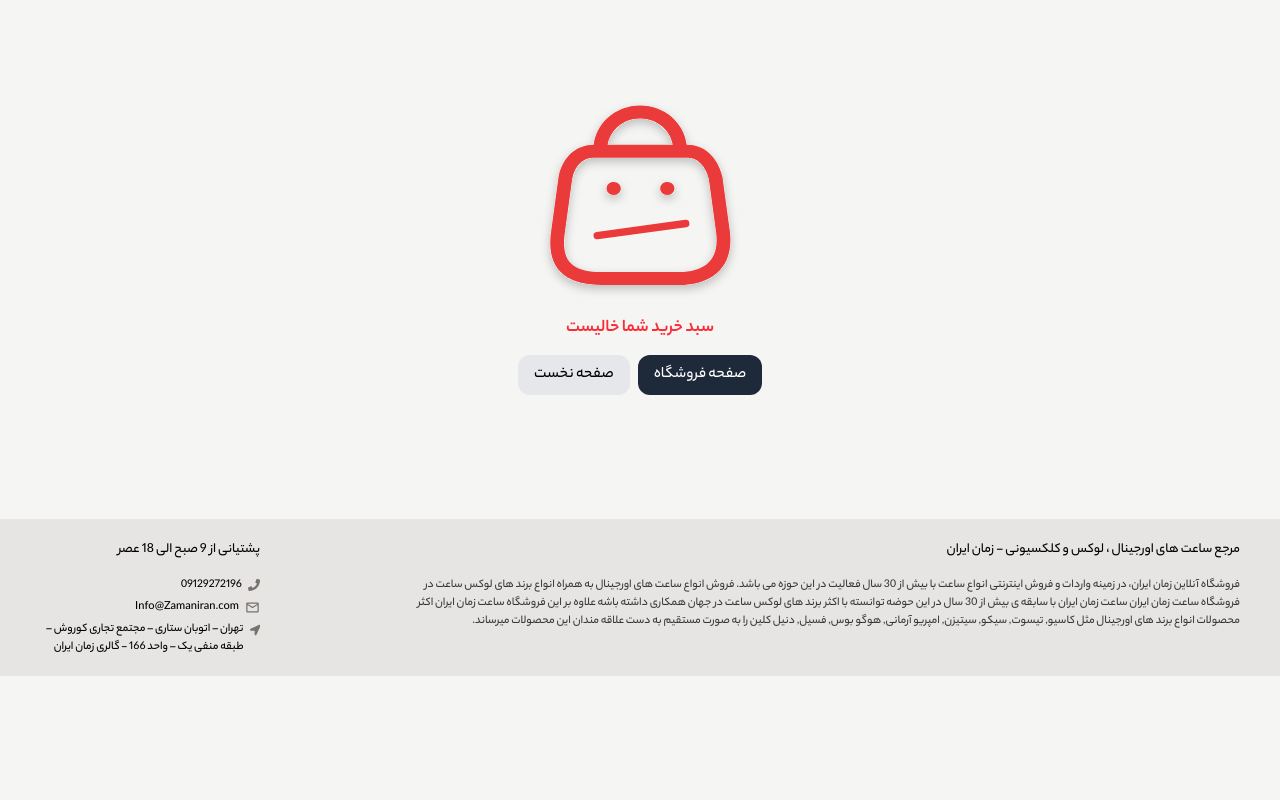
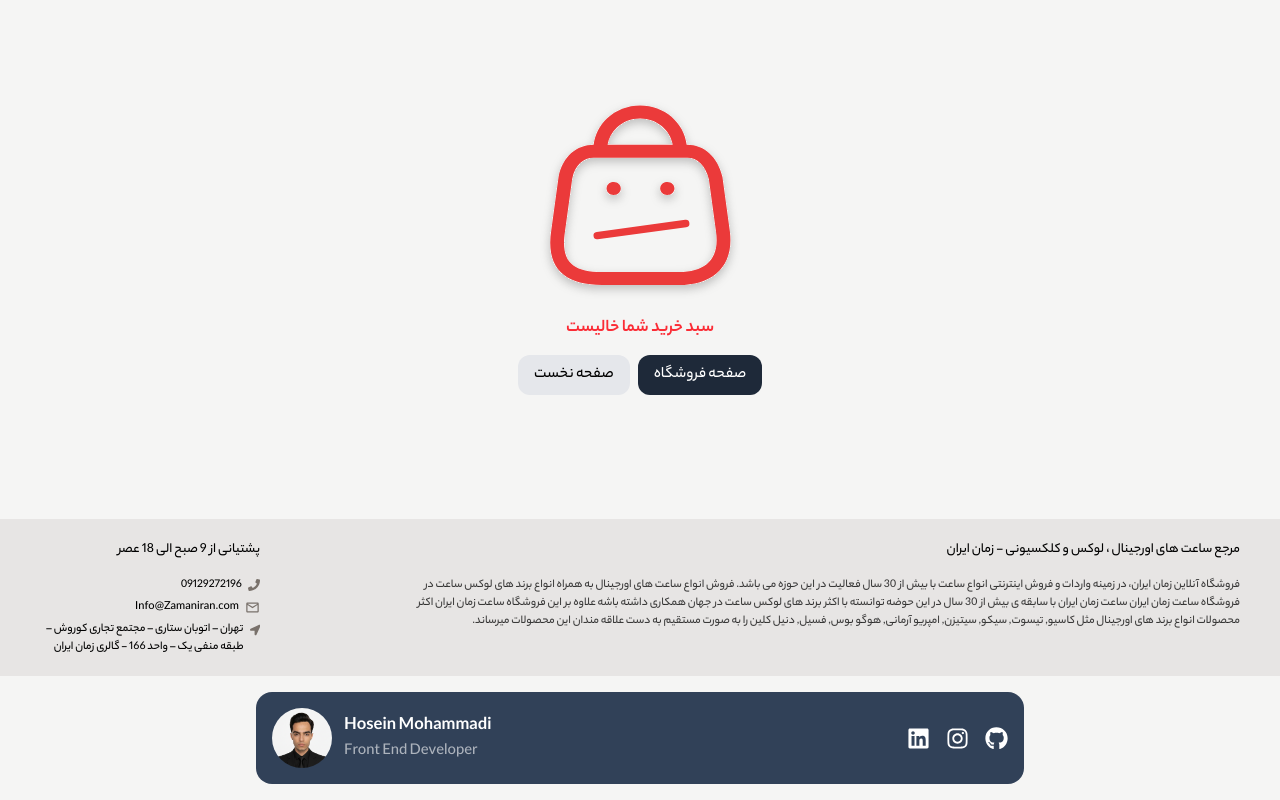
Before and after one commit to hoseinmohammadi-dev/ShopZamanIran, a Next.js app: page /basket in a window 1280 px wide. Shown: the part 214-1014 px from the top of the page. Before the commit the page ends 890 px from the top, so only its background shows below. Built offline with nearby package versions, Linux system fonts and the light colour scheme.

Commit message:
add footer2 my info

```diff
--- /dev/null
+++ b/src/app/component/footer2.jsx
@@ -0,0 +1,33 @@
+import Image from "next/image";
+import { FaGithub, FaInstagram, FaLinkedin } from "react-icons/fa";
+
+export default function Footer2() {
+    return (
+        <div className="flex items-center justify-between w-[90%] max-w-3xl mx-auto p-4 rounded-2xl bg-slate-700 backdrop-blur-md mt-4 mb-4">
+            <div className="flex flex-col sm:flex-row items-center gap-1 sm:gap-2 md:gap-4 text-xl text-white">
+                <a href="https://github.com/username" target="_blank" rel="noopener noreferrer">
+                    <FaGithub size={23} className="hover:text-black transition-colors" />
+                </a>
+                <a href="https://instagram.com/username" target="_blank" rel="noopener noreferrer">
+                    <FaInstagram size={23} className="hover:text-pink-500 transition-colors" />
+                </a>
+                <a href="https://linkedin.com/in/username" target="_blank" rel="noopener noreferrer">
+                    <FaLinkedin size={23} className="hover:text-blue-600 transition-colors" />
+                </a>
+            </div>
+            <div className="flex items-center gap-1.5 md:gap-3">
+                <div className="flex flex-col justify-center" >
+                    <h2 className="font-semibold text-white text-[16px] sm:text-[18px]">Hosein Mohammadi</h2>
+                    <p className="text-white/60 text-[14px] sm:text-[16px] text-left">Front End Developer</p>
+                </div>
+                <Image
+                    src="/image/hosein.png"
+                    alt="Hosein Mohammadi"
+                    width={60}
+                    height={60}
+                    className="rounded-full"
+                />
+            </div>
+        </div >
+    )
+}
--- a/src/app/layout.jsx
+++ b/src/app/layout.jsx
@@ -3,6 +3,7 @@ import Header from './component/Header'
 import Footer from './component/Footer'
 import { ToastContainer } from 'react-toastify';
 import 'react-toastify/dist/ReactToastify.css';
+import Footer2 from "./component/footer2";
 
 export const metadata = {
   title: "فروشگاه زمان ایران",
@@ -16,6 +17,7 @@ export default function RootLayout({ children }) {
         <Header/>
         {children}
         <Footer/>
+        <Footer2/>
         <ToastContainer position="top-right" autoClose={3000} />
       </body>
     </html>
```
Also changed, not shown: public/image/hosein.png (added).
